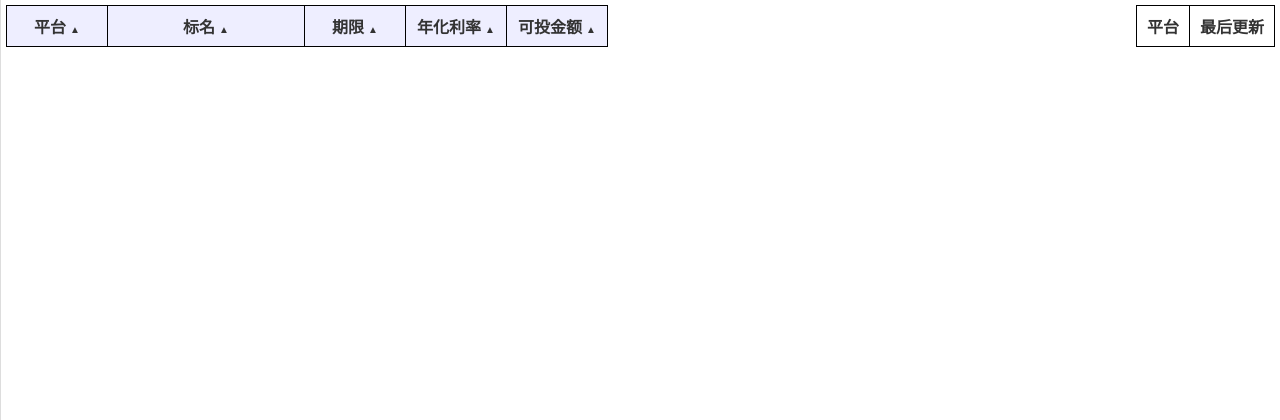
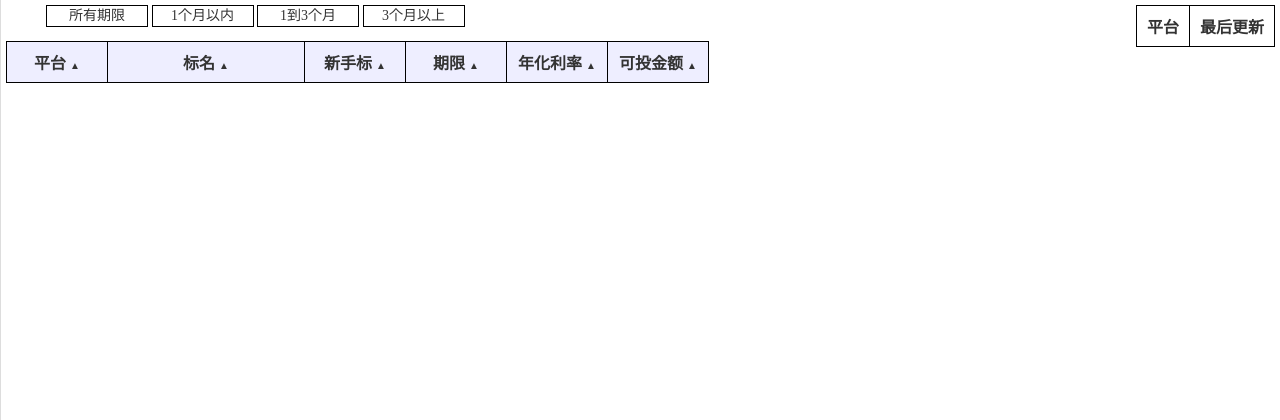
Before and after one commit to a180285/django-learn, a Django app: page /p2p/ in a window 1280 px wide. Shown: the top 420 px of the page. Run offline with Django 3.2, Linux system fonts and the light colour scheme; data that the repository does not hold is empty; some libraries are stand-ins or nearby versions.

Commit message:
add filter for month

```diff
--- a/mysite/p2p/static/p2p/js/controllers.js
+++ b/mysite/p2p/static/p2p/js/controllers.js
@@ -2,8 +2,12 @@ var p2pApp = angular.module('p2pApp', ['p2pFilters']);
 
 p2pApp.controller('P2pController', function ($scope, $http, $filter) {
   var orderBy = $filter('orderBy');
+  var filterBy = $filter('filter');
+
+  var rawLoans = [];
 
   $http.get('/p/loans-json/').success(function(data) {
+    rawLoans = data;
     $scope.loans = data;
   });
 
@@ -25,9 +29,13 @@ p2pApp.controller('P2pController', function ($scope, $http, $filter) {
     $scope.loans = orderBy($scope.loans, predicate, $scope.reverse);
   };
 
-  $scope.notForNewMember = function(value, index, array) {
-    return !value.fields.for_new_member;
-  }
+  $scope.filterMonth = function(minMonth = null, maxMonth = null, monthFilter = null) {
+    $scope.monthFilter = monthFilter;
+    $scope.loans = filterBy(rawLoans, function(loan, index, array) {
+      return (minMonth == undefined || loan.fields.duration / 30 >= minMonth)
+          && (maxMonth == undefined || loan.fields.duration / 30 <= maxMonth);
+    });
+  };
 
 })
 .directive('p2pContainer', function() {
--- a/mysite/p2p/static/p2p/ng-tmp/p2p.html
+++ b/mysite/p2p/static/p2p/ng-tmp/p2p.html
@@ -9,43 +9,60 @@
   </tr>
 </table>
 
+<div>
+  <ul class='nav' ng-init="monthFilter = 'all'">
+    <li ng-click='filterMonth(null, null, "all")' ng-class="{clicked: monthFilter=='all'}">所有期限</li>
+    <li ng-click='filterMonth(1, 3, "0-1")' ng-class="{clicked: monthFilter=='0-1'}">1个月以内</li>
+    <li ng-click='filterMonth(1, 3, "1-3")' ng-class="{clicked: monthFilter=='1-3'}">1到3个月</li>
+    <li ng-click='filterMonth(3, null, "3-null")' ng-class="{clicked: monthFilter=='3-null'}">3个月以上</li>
+  </ul>
+</div>
+
 <table>
   <tr>
     <th class='platform-name sortable'
+        ng-class="{orderedBy: predicate == 'fields.platform'}"
         ng-click="order('fields.platform')">
       平台
       <span class="sortorder" ng-show="predicate === 'fields.platform'" ng-class="{reverse:reverse}"></span>
     </th>
     <th class="loan-name sortable"
+        ng-class="{orderedBy: predicate == 'fields.name'}"
         ng-click="order('fields.name')">
       标名
       <span class="sortorder" ng-show="predicate === 'fields.name'" ng-class="{reverse:reverse}"></span>
     </th>
-<!--     <th class="for-new-member sortable"
+    <th class="for-new-member sortable"
+        ng-class="{orderedBy: predicate == 'fields.for_new_member'}"
         ng-click="order('fields.for_new_member')">
       新手标
       <span class="sortorder" ng-show="predicate === 'fields.for_new_member'" ng-class="{reverse:reverse}"></span>
-    </th> -->
+    </th>
     <th class="duration sortable"
+        ng-class="{orderedBy: predicate == 'fields.duration'}"
         ng-click="order('fields.duration')">
       期限
       <span class="sortorder" ng-show="predicate === 'fields.duration'" ng-class="{reverse:reverse}"></span>
     </th>
     <th class="year-rate sortable"
+        ng-class="{orderedBy: predicate == 'fields.year_rate'}"
         ng-click="order('fields.year_rate')">
       年化利率
       <span class="sortorder" ng-show="predicate === 'fields.year_rate'" ng-class="{reverse:reverse}"></span>
     </th>
     <th class='available-money sortable'
+        ng-class="{orderedBy: predicate == 'fields.available_money'}"
         ng-click="order('fields.available_money')">
       可投金额
       <span class="sortorder" ng-show="predicate === 'fields.available_money'" ng-class="{reverse:reverse}"></span>
     </th>
   </tr>
-  <tr ng-repeat="loan in loans | filter:notForNewMember " ng-class-odd="'odd'" ng-class-even="'even'">
+  <tr ng-repeat="loan in loans " ng-class-odd="'odd'" ng-class-even="'even'">
     <td class='platform-name' > {{ platforms[loan.fields.platform].name }}  </td>
     <td class="loan-name">  <a target="_blank" href="{{ loan.fields.link }}"> {{ loan.fields.name }} </a> </td>
-    <!-- <td class="for-new-member"> {{ loan.fields.for_new_member }} </td> -->
+    <td class="for-new-member">
+      <img ng-src="/static/polls/images/for-new-member-icon.png" ng-show="loan.fields.for_new_member">
+    </td>
     <td class="duration"> {{ loan.fields.duration | showDuration }} </td>
     <td class="year-rate"> {{ loan.fields.year_rate | number:1 }} % </td>
     <td class="available-money"> {{ loan.fields.available_money | number:0 }} </td>
--- a/mysite/p2p/static/p2p/style.css
+++ b/mysite/p2p/static/p2p/style.css
@@ -64,6 +64,11 @@ th.sortable:hover {
   background-color: #000000;
 }
 
+th.orderedBy {
+  color: #000;
+  background-color: #cdf;
+}
+
 .platform-name {
   width: 80px;
 }
@@ -98,3 +103,22 @@ th.sortable:hover {
 .sortorder.reverse:after {
   content: '\25bc';
 }
+
+.nav li {
+  display: inline-block;
+  width: 100px;
+  border: #000000 solid 1px;
+  text-align: center;
+}
+
+.nav li:hover {
+  cursor: pointer;
+  color: #FFF;
+  background-color: #000000;
+}
+
+.nav li.clicked {
+  cursor: pointer;
+  color: #FFF;
+  background-color: #888;
+}
--- a/mysite/polls/tables.py
+++ b/mysite/polls/tables.py
@@ -6,7 +6,7 @@ from .models import Loan
 from django_tables2.utils import A  # alias for Accessor
 
 class LoanTable(tables.Table):
-  name = tables.LinkColumn(None, verbose_name="标名", attrs = {'a': {'target':"blank"}}, orderable = False)
+  name = tables.LinkColumn(None, verbose_name="标名", attrs = {'a': {'target':"_blank"}}, orderable = False)
   link = tables.Column(visible = False)
   id = tables.Column(visible = False)
   total_money = tables.Column(visible = False)
```
